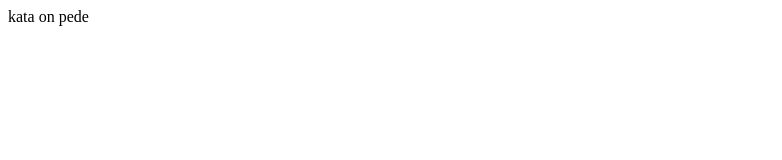
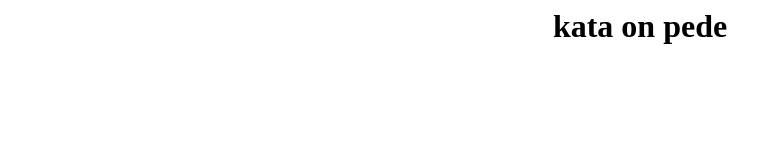
Before and after one commit to cqlnx/veebileht123, a plain HTML site: page index.html in a window 1280 px wide. Shown: the whole page, without its empty margins (0-782 px from the left). Drawn offline with Linux system fonts and the light colour scheme.

Commit message:
Update index.html

```diff
--- a/index.html
+++ b/index.html
@@ -1,5 +1,10 @@
 <html>
   <body>
-    kata on pede
+    <style>
+h1 {text-align: center;}
+p {text-align: center;}
+div {text-align: center;}
+</style>
+    <h1>kata on pede</h1>
   </body>
 </html>
```
